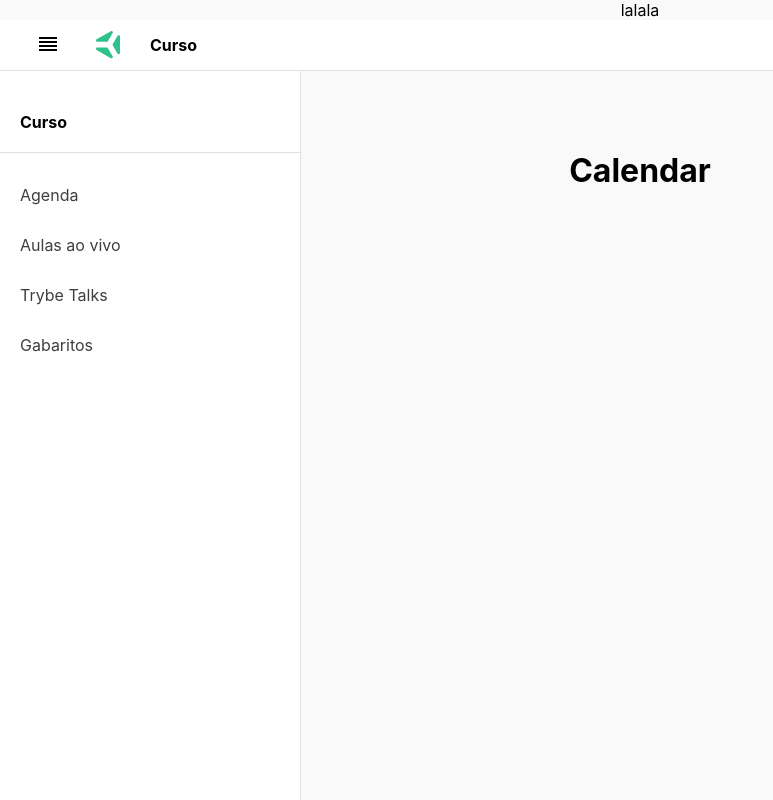
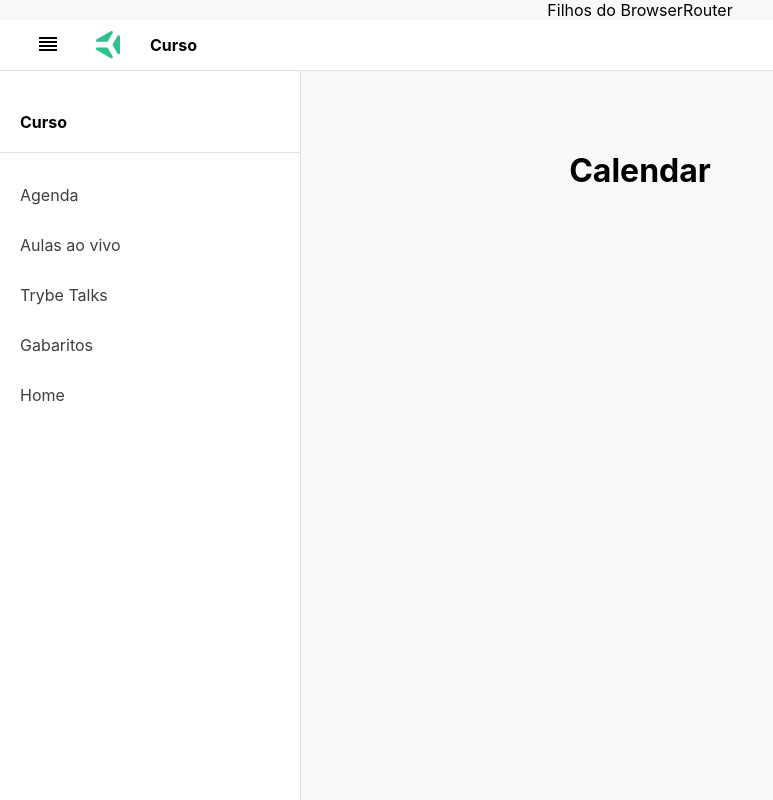
Before and after one commit to brenomatias/Fundamentals-and-Front-end, a React (Create React App) app in the folder block13-react-life-cycle-router/trybe-clone/: page /calendar in a window 1280 px wide. Shown: the whole page, without its empty margins (0-773 px from the left). Built offline with nearby package versions, Linux system fonts and the light colour scheme.

Commit message:
atualizaçoes e explicaçoes

```diff
--- a/block13-react-life-cycle-router/trybe-clone/src/App.js
+++ b/block13-react-life-cycle-router/trybe-clone/src/App.js
@@ -1,6 +1,8 @@
 
+// encapsula toda aplicação
 import React from 'react';
 import { BrowserRouter } from 'react-router-dom';
+//BrowserRouter is a router implementation that uses the HTML5 history API to keep your UI in sync with the URL
 
 import './App.css';
 import Content from './components/Content';
@@ -12,7 +14,7 @@ class App extends React.Component {
     return (
       <BrowserRouter>
         <div>
-          lalala
+          Filhos do BrowserRouter
           <Header />
           <Sidebar />
           <Content />
@@ -27,5 +29,8 @@ export default App;
 // SPA - aplicaçao de pagina unica
 // varias rotas que nao recarregam a página
 // react router pra fazer roteamento do conteúdo
-// "react-router-dom": "^5.3.0" package.json
+// "react-router-dom": "^5.3.0" package.json --> versao de navegador native
 // conexão com o router, pode ser um problema as vezes
+// BrowserRouter deve ficar acima e receber filhos
+// pages = renderizados de acordo com a rota
+// parei no minuto 28:35 da aula
--- a/block13-react-life-cycle-router/trybe-clone/src/components/Sidebar.js
+++ b/block13-react-life-cycle-router/trybe-clone/src/components/Sidebar.js
@@ -1,6 +1,6 @@
 
 import React from 'react';
-import { Link } from 'react-router-dom';
+import { Link } from 'react-router-dom'; // componente pronto do React
 
 class Sidebar extends React.Component {
   render() {
@@ -12,6 +12,7 @@ class Sidebar extends React.Component {
           <Link to="/live-lecture">Aulas ao vivo</Link>
           <Link to="/trybe-talks">Trybe Talks</Link>
           <Link to="/solutions">Gabaritos</Link>
+          <Link to="/home">Home</Link>
         </nav>
       </section>
     );
@@ -19,3 +20,6 @@ class Sidebar extends React.Component {
 }
 
 export default Sidebar;
+
+// The primary way to allow users to navigate around your application. <Link> will render a fully accessible anchor tag with the proper href.
+// Link to=rota
--- a/block13-react-life-cycle-router/trybe-clone/src/pages/Calendar.js
+++ b/block13-react-life-cycle-router/trybe-clone/src/pages/Calendar.js
@@ -1,5 +1,5 @@
 
-import React, { Component } from 'react';
+import React, { Component } from 'react'; // desconstruir components
 
 class Calendar extends Component {
   render() {
```
